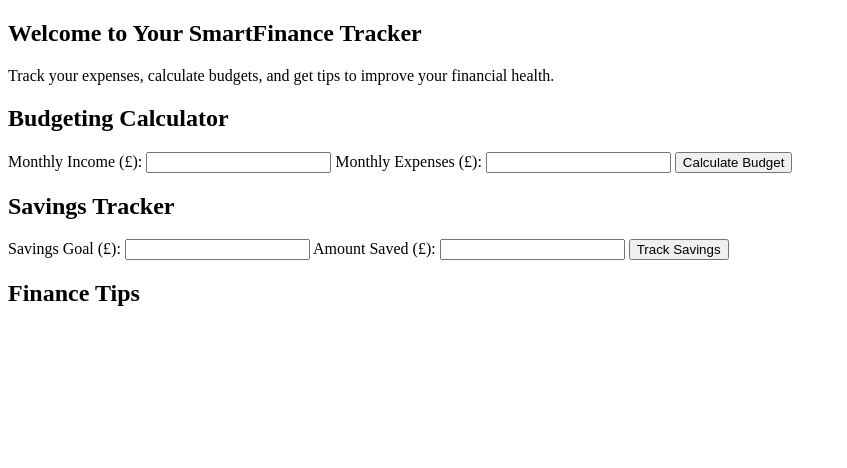
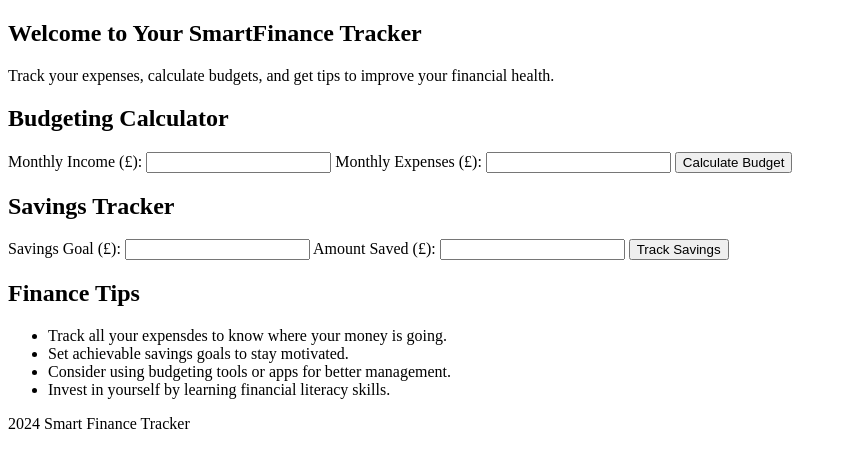
Before and after one commit to agodahdev/smartfinance, a plain HTML site: page index.html in a window 1280 px wide. Shown: the whole page, without its empty margins (0-847 px from the left). Drawn offline with Linux system fonts and the light colour scheme.

Commit message:
added finance tips section and footer

```diff
--- a/index.html
+++ b/index.html
@@ -55,19 +55,22 @@
                 <p id="savings-result"></p>
         </section>
 
-
-        <section>
+        <!-- Finance tips section -->
+        <section id="tips">
             <h2>Finance Tips</h2>
-
+            <ul>
+                <!-- List of actionable financial tips -->
+                 <li>Track all your expensdes to know where your money is going.</li>
+                 <li>Set achievable savings goals to stay motivated.</li>
+                 <li>Consider using budgeting tools or apps for better management.</li>
+                 <li>Invest in yourself by learning financial literacy skills.</li>
+            </ul>
         </section>
-
-
-
     </main>
 
-
+    <!-- Footer section -->
     <footer>
-
+        <p>2024 Smart Finance Tracker</p>
     </footer>
 </body>
 </html>
```
